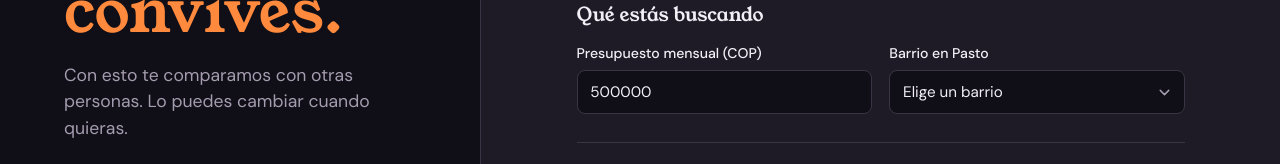
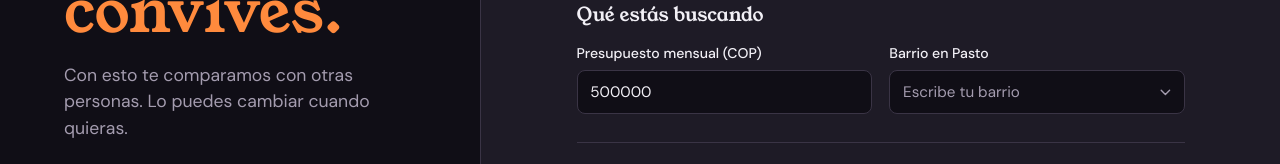
Before and after one commit to luiscajigas/roomiesFind, an Angular app in the folder frontend/: page /registro in a window 1280 px wide. Shown: the part 456-620 px from the top of the page. Built offline with nearby package versions, Linux system fonts and the light colour scheme.

Commit message:
feat(registro): escribir el barrio para encontrarlo rapido

```diff
--- a/frontend/src/app/pages/registro/registro.component.html
+++ b/frontend/src/app/pages/registro/registro.component.html
@@ -52,13 +52,7 @@
           </div>
           <div class="campo">
             <label for="reg-barrio">Barrio en Pasto</label>
-            <select id="reg-barrio" [(ngModel)]="datos.zona">
-              <option value="" disabled>Elige un barrio</option>
-              <optgroup *ngFor="let comuna of comunas" [label]="comuna.nombre">
-                <option *ngFor="let barrio of comuna.barrios" [value]="barrio">{{ barrio }}</option>
-              </optgroup>
-              <option [value]="otroBarrio">{{ otroBarrio }}</option>
-            </select>
+            <app-selector-barrio idCampo="reg-barrio" [(valor)]="datos.zona"></app-selector-barrio>
           </div>
         </div>
       </section>
--- a/frontend/src/app/pages/registro/registro.component.ts
+++ b/frontend/src/app/pages/registro/registro.component.ts
@@ -4,21 +4,19 @@ import { FormsModule } from '@angular/forms';
 import { Router, RouterLink } from '@angular/router';
 import { AvatarComponent } from '../../components/avatar/avatar.component';
 import { EscalaComponent } from '../../components/escala/escala.component';
-import { COMUNAS_PASTO, OTRO_BARRIO } from '../../data/barrios-pasto';
+import { SelectorBarrioComponent } from '../../components/selector-barrio/selector-barrio.component';
 import { AuthService, DatosRegistro } from '../../services/auth.service';
 
 @Component({
   selector: 'app-registro',
   standalone: true,
-  imports: [CommonModule, FormsModule, RouterLink, AvatarComponent, EscalaComponent],
+  imports: [CommonModule, FormsModule, RouterLink, AvatarComponent, EscalaComponent, SelectorBarrioComponent],
   templateUrl: './registro.component.html',
   styleUrl: './registro.component.css'
 })
 export class RegistroComponent implements OnDestroy {
   readonly maximoFotoBytes = 5 * 1024 * 1024;
   readonly tiposFotoPermitidos = ['image/jpeg', 'image/png', 'image/webp', 'image/gif'];
-  readonly comunas = COMUNAS_PASTO;
-  readonly otroBarrio = OTRO_BARRIO;
 
   datos: DatosRegistro = {
     nombre: '',
```
